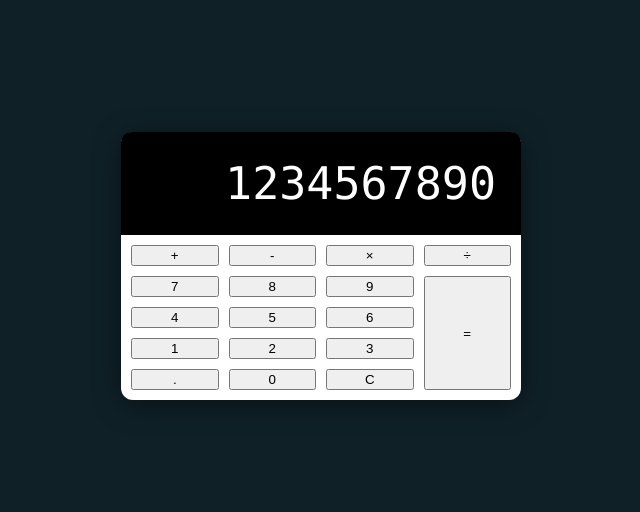
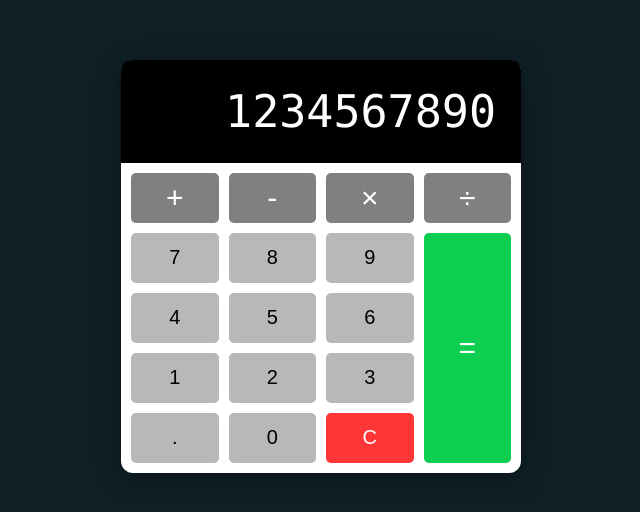
Before and after one commit to Reaper922/Calculator_ZTM, a plain HTML site: page index.html in a window 1280 px wide. Shown: the part 134-646 px from the top of the page, without its empty margins (319-959 px from the left). Drawn offline with Linux system fonts and the light colour scheme.

Commit message:
Finish styling

```diff
--- a/style.css
+++ b/style.css
@@ -66,11 +66,55 @@ body {
   display: grid;
   grid-template-columns: repeat(4, 1fr);
   gap: 10px;
+  padding: 10px;
+}
+
+button {
+  min-height: 50px;
+  font-size: 20px;
+  font-weight: 100;
+  border: none;
   border-radius: 5px;
-  padding: 10px;
+  background: rgb(184, 184, 184);
+  cursor: pointer;
+}
+
+button:hover {
+  filter: brightness(110%);
+}
+
+button:active {
+  transform: translateY(1px);
+}
+
+button:focus {
+  outline: none;
+}
+
+.operator {
+  color: white;
+  background: grey;
+  font-size: 30px;
+}
+
+.clear {
+  background: rgb(255, 54, 54);
+  color: white;
+}
+
+.clear:hover {
+  filter: brightness(90%);
 }
 
 .equal-sign {
   grid-column: -2;
   grid-row: 2 / span 4;
+  background: rgb(13, 206, 78);
 }
+
+
+@media screen and (max-width: 600px) {
+  .calculator {
+    width: 95%;
+  }
+}
```
